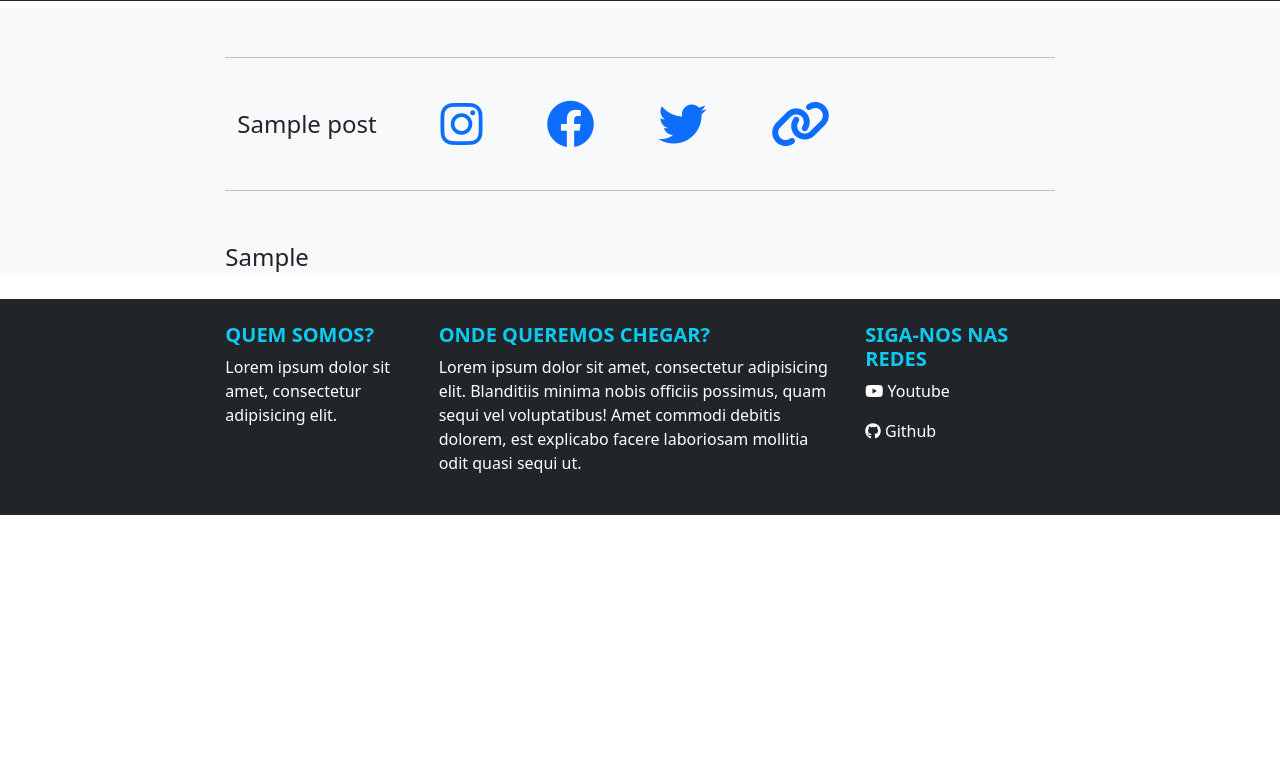
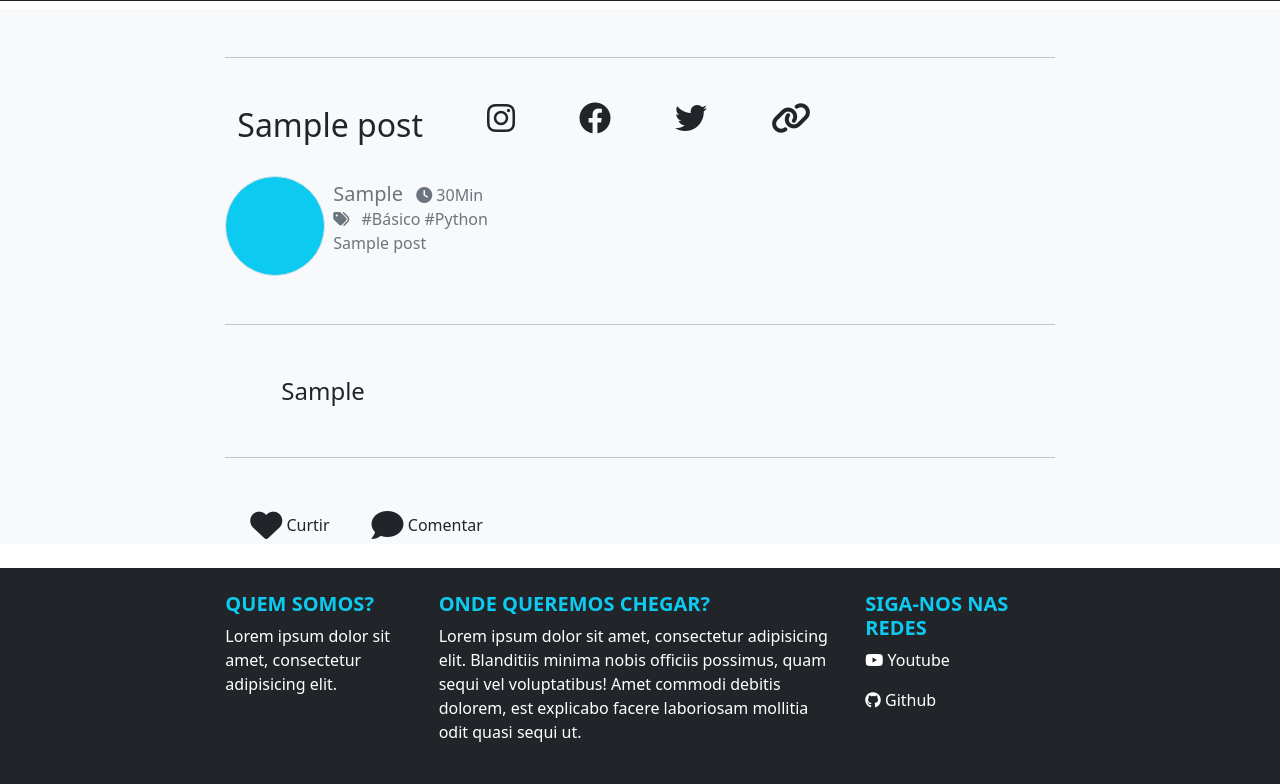
Before and after one commit to Rodrigodante11/blog_django, a Django app: page /post/1/post_detail in a window 1280 px wide. Shown: the part 71-855 px from the top of the page. Before the commit the page ends 586 px from the top, so only its background shows below. Run offline with Django 3.2, Linux system fonts and the light colour scheme; tables that the repository leaves empty hold one stand-in row (values such as "Sample post"); some libraries are stand-ins or nearby versions.

Commit message:
adicionando botao de curtir e comentar no detail Page

```diff
--- a/templates/blog/home.html
+++ b/templates/blog/home.html
@@ -42,7 +42,7 @@
                             </a>
 
                             <div class="card-body pb-4">
-                                <a href="{% url 'post_detail' posts.0.id %}">
+                                <a href="{% url 'post_detail' posts.0.id %}" class="text-decoration-none text-dark">
                                     <h4 class="card-title">
                                         {{ posts.0.titulo }}
                                     </h4>
@@ -128,7 +128,7 @@
 
                             <div class="card-body pd-3">
                                 <h5 class="card-title">
-                                    <a href="{% url 'post_detail' post.id %}">
+                                    <a href="{% url 'post_detail' post.id %}" class="text-decoration-none text-dark">
                                         {{post.titulo}}
                                     </a>
                                 </h5>
--- a/templates/blog/post_detail.html
+++ b/templates/blog/post_detail.html
@@ -31,14 +31,13 @@
     <div class="container-fluid">
         <div class="row justify-content-center">
             <div class="col-xl-8">
-                    <article class="fs-4">
 
                 <hr class="my-5">
 
                 <div class="container-fluid my-4">
                     <div class="flex-row d-flex my-3">
-                                {{post.titulo}}
-                                <a href="#">
+                        <h2>{{post.titulo}}</h2>
+                        <a href="#" class="text-decoration-none text-dark">
                             <span class="d-flex justify-content-center align-items-center ms-5">
                                 <span class="ms-3"
                                       data-bs-toggle="tooltip"
@@ -50,7 +49,7 @@
                             </span>
                         </a>
 
-                                <a href="#">
+                        <a href="#" class="text-decoration-none text-dark">
                                     <span class="d-flex justify-content-center align-items-center ms-5">
                                         <span class="ms-3"
                                               data-bs-toggle="tooltip"
@@ -62,7 +61,7 @@
                                     </span>
                         </a>
 
-                                <a href="#">
+                        <a href="#" class="text-decoration-none text-dark">
                                     <span class="d-flex justify-content-center align-items-center ms-5">
                                         <span class="ms-3"
                                               data-bs-toggle="tooltip"
@@ -74,7 +73,7 @@
                                     </span>
                         </a>
 
-                                <a href="#">
+                        <a href="#" class="text-decoration-none text-dark">
                                     <span class="d-flex justify-content-center align-items-center ms-5">
                                         <span class="ms-3"
                                               data-bs-toggle="tooltip"
@@ -88,10 +87,75 @@
                     </div>
                 </div>
 
+                <div class="row">
+                    <div class="col-12">
+                        <div class="d-flex flex-row align-items-center">
+                            <div class="rounded-circle border d-flex justify-contet-center
+                                    align-items-center bg-info" style="width: 100px ; height: 100px">
+                                <!-- Inserir Imagem aqui -->
+
+                            </div>
+                            <p>
+                                    <span class="text-muted justify-content-center">
+                                        <span class="mx-2 h5">
+                                            {{post.autor}}
+                                        </span>
+
+                                        <span>
+                                            <i class="fa-solid fa-clock"></i>
+                                            <span>
+                                                30Min
+                                            </span>
+                                        </span>
+                                        <br>
+
+                                        <span class="mx-2">
+                                            <i class="fa-solid fa-tags"></i>
+                                         </span>
+
+                                        <span>
+                                            <a href="#" class="text-decoration-none text-muted"> #Básico </a>
+                                        </span>
+
+                                        <span>
+                                            <a href="#" class="text-decoration-none text-muted"> #Python </a>
+                                        </span>
+
+                                        <br>
+
+                                         <span class="mx-2">
+                                             {{post.subtitulo}}
+                                        </span>
+                                    </span>
+                            </p>
+                        </div>
+                    </div>
+                </div>
+
                 <hr class="my-5">
 
+                <article class="fs-4 px-lg-5 mx-lg-2">
                     {{post.conteudo|safe}}
                 </article>
+
+                <hr class="my-5">
+
+                <div class="container-fluid">
+                    <div class="row">
+                        <div class="col-12">
+                            <div class="d-flex justify-content-md-start justify-content-sm-center">
+
+                                <div class="span me-3 btn">
+                                    <i class="fa-solid fa-heart fa-2xl"></i> Curtir
+                                </div>
+
+                                <div class="span me-3 btn">
+                                    <i class="fa-solid fa-comment fa-2xl"></i> Comentar
+                                </div>
+                            </div>
+                        </div>
+                    </div>
+                </div>
 
             </div>
         </div>
```
Also changed, not shown: blog/static/css/estilos.css (line endings or trailing spaces). Lines whose indentation alone changed are shown as unchanged.
